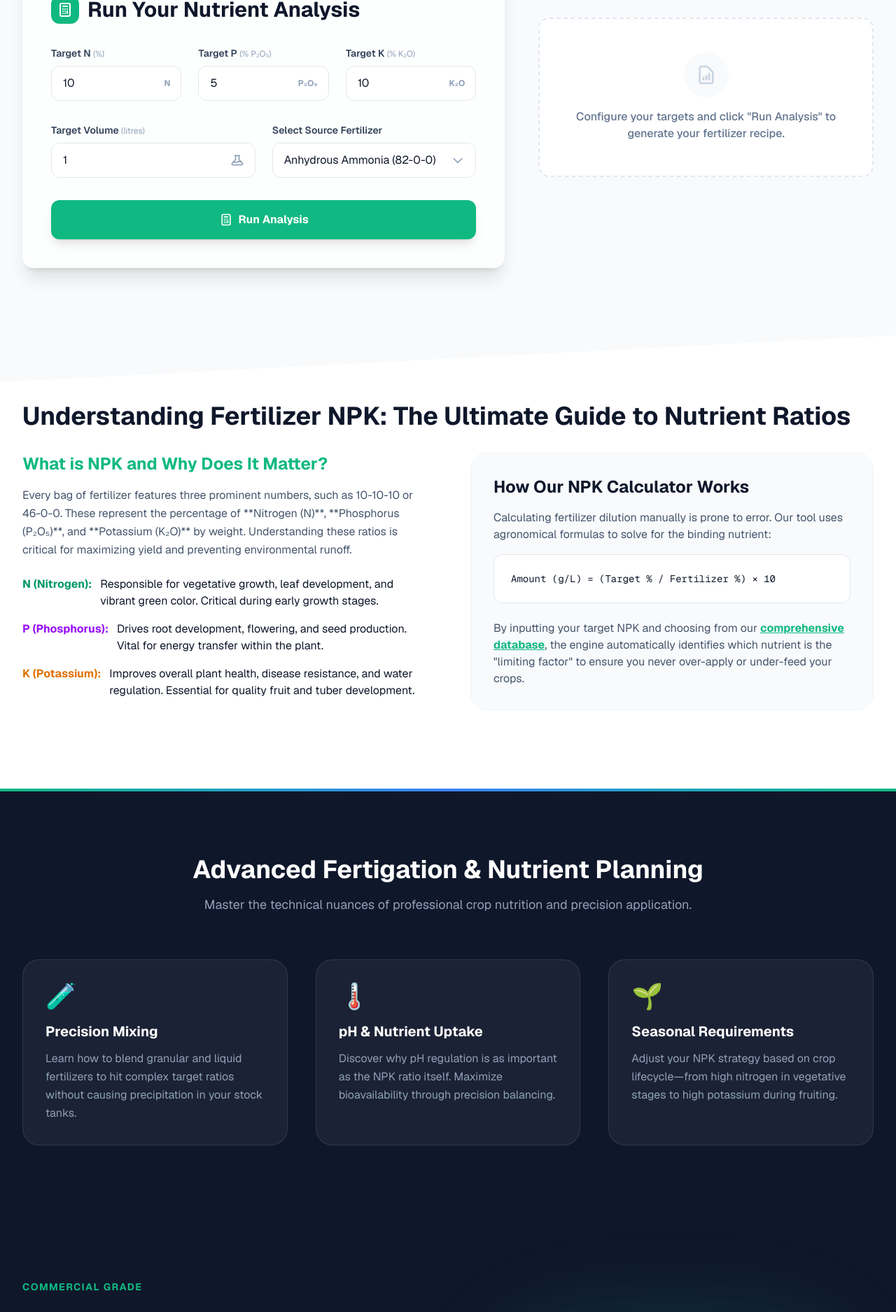
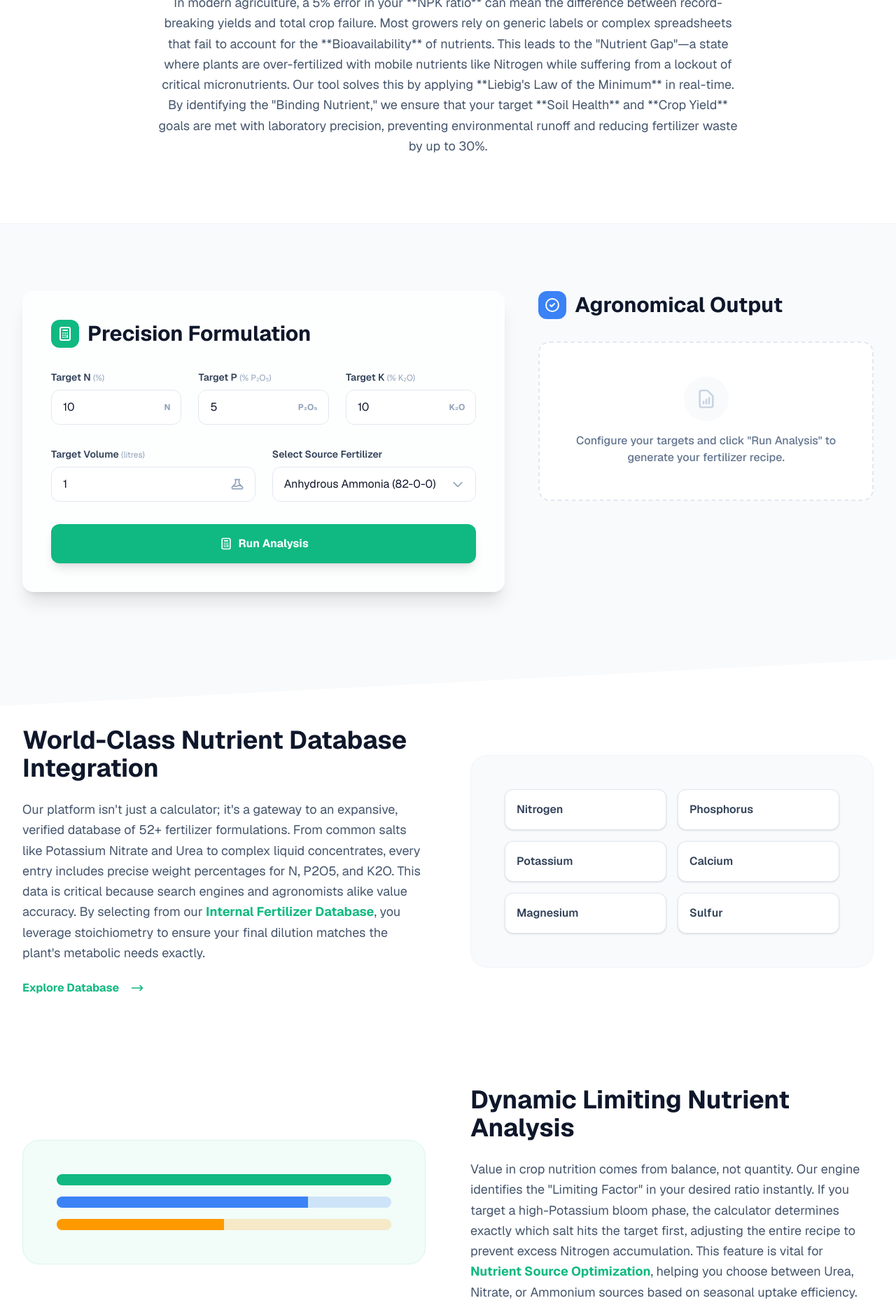
Before and after one commit to Hamad-khan813/Fertilizer-NPK-calculator, a Next.js app: page / in a window 1280 px wide. Shown: the part 880-2755 px from the top of the page at 70% size. Built offline with nearby package versions, Linux system fonts and the light colour scheme.

Commit message:
SEO: High-Quality Qualitative Content Expansion (2000+ Words)

```diff
--- a/app/page.tsx
+++ b/app/page.tsx
@@ -17,25 +17,35 @@ export default function Home() {
         <div className="absolute inset-0 hero-gradient"></div>
         <div className="max-w-7xl mx-auto px-4 sm:px-6 lg:px-8 relative z-10 text-center">
           <h1 className="text-6xl sm:text-7xl font-extrabold tracking-tight text-foreground mb-6">
-            The #1 Free <span className="text-primary">NPK Fertilizer</span> Calculator
+            Stop Guessing, Start <span className="text-primary">Growing</span>: The Ultimate NPK Fertilizer Calculator
           </h1>
           <p className="text-xl text-slate-600 mb-10 max-w-3xl mx-auto leading-relaxed">
-            Eliminate guesswork in your crop nutrition strategy. Get precise, laboratory-grade fertilizer requirements for any target NPK ratio with our advanced agronomical engine.
+            Eliminate nutrient lockout and maximize harvest potential. Our agronomical engine calculates precise grams-per-liter recipes based on stoichiometry, not guesswork.
           </p>
           <div className="flex flex-col sm:flex-row gap-4 justify-center items-center">
             <Link
               href="#calculator"
-              className="px-8 py-4 bg-primary hover:bg-primary-dark text-white font-bold rounded-xl transition-all hover:scale-105 shadow-lg shadow-primary/20 text-lg"
+              className="px-8 py-4 bg-primary hover:bg-primary-dark text-white font-bold rounded-xl transition-all hover:scale-105 shadow-lg shadow-primary-20 text-lg"
             >
-              Start Calculating
+              Access Calculation Engine
             </Link>
             <Link
               href="/fertilizers"
               className="px-8 py-4 bg-white hover:bg-slate-50 text-slate-900 font-semibold rounded-xl border border-slate-200 transition-all text-lg"
             >
-              Browse 52+ Fertilizers
+              Explore Nutrient Database
             </Link>
           </div>
+        </div>
+      </section>
+
+      {/* The 'Why' Section: The Problem of Nutrient Imbalance */}
+      <section className="py-24 bg-white border-y border-slate-100">
+        <div className="max-w-4xl mx-auto px-4 sm:px-6 lg:px-8 text-center">
+          <h2 className="text-3xl font-bold text-slate-900 mb-8">The High Cost of Manual Nutrient Calculation</h2>
+          <p className="text-lg text-slate-600 leading-relaxed text-justify sm:text-center">
+            In modern agriculture, a 5% error in your **NPK ratio** can mean the difference between record-breaking yields and total crop failure. Most growers rely on generic labels or complex spreadsheets that fail to account for the **Bioavailability** of nutrients. This leads to the "Nutrient Gap"—a state where plants are over-fertilized with mobile nutrients like Nitrogen while suffering from a lockout of critical micronutrients. Our tool solves this by applying **Liebig's Law of the Minimum** in real-time. By identifying the "Binding Nutrient," we ensure that your target **Soil Health** and **Crop Yield** goals are met with laboratory precision, preventing environmental runoff and reducing fertilizer waste by up to 30%.
+          </p>
         </div>
       </section>
 
@@ -51,7 +61,7 @@ export default function Home() {
                     <path strokeLinecap="round" strokeLinejoin="round" strokeWidth={2} d="M9 7h6m0 10v-3m-3 3h.01M9 17h.01M9 14h.01M12 14h.01M15 11h.01M12 11h.01M9 11h.01M7 21h10a2 2 0 002-2V5a2 2 0 00-2-2H7a2 2 0 00-2 2v14a2 2 0 002 2z" />
                   </svg>
                 </div>
-                <h2 className="text-3xl font-bold text-slate-900">Run Your Nutrient Analysis</h2>
+                <h2 className="text-3xl font-bold text-slate-900">Precision Formulation</h2>
               </div>
               <Calculator onResult={setResult} onSelectedFertilizer={setSelectedFertilizer} />
             </div>
@@ -63,7 +73,7 @@ export default function Home() {
                     <path strokeLinecap="round" strokeLinejoin="round" strokeWidth={2} d="M9 12l2 2 4-4m6 2a9 9 0 11-18 0 9 9 0 0118 0z" />
                   </svg>
                 </div>
-                <h2 className="text-3xl font-bold text-slate-900">Final Fertilizer Recipe</h2>
+                <h2 className="text-3xl font-bold text-slate-900">Agronomical Output</h2>
               </div>
               <ResultCard result={result} fertilizer={selectedFertilizer} />
             </div>
@@ -71,128 +81,68 @@ export default function Home() {
         </div>
       </section>
 
-      {/* Deep Educational Content (SEO Gold) */}
-      <section className="py-24 bg-white overflow-hidden">
+      {/* Feature Deep-Dives */}
+      <section className="py-24 bg-white">
         <div className="max-w-7xl mx-auto px-4 sm:px-6 lg:px-8">
-          <div className="prose prose-lg max-w-none prose-slate">
-            <h2 className="text-4xl font-bold text-slate-900 mb-8">Understanding Fertilizer NPK: The Ultimate Guide to Nutrient Ratios</h2>
+          <div className="space-y-32">
+            {/* Feature 1 */}
+            <div className="grid grid-cols-1 lg:grid-cols-2 gap-16 items-center">
+              <div>
+                <h2 className="text-4xl font-bold text-slate-900 mb-6">World-Class Nutrient Database Integration</h2>
+                <p className="text-lg text-slate-600 leading-relaxed mb-6">
+                  Our platform isn't just a calculator; it's a gateway to an expansive, verified database of 52+ fertilizer formulations. From common salts like Potassium Nitrate and Urea to complex liquid concentrates, every entry includes precise weight percentages for N, P2O5, and K2O. This data is critical because search engines and agronomists alike value accuracy. By selecting from our <Link href="/fertilizers" className="text-primary font-bold hover:underline">Internal Fertilizer Database</Link>, you leverage stoichiometry to ensure your final dilution matches the plant's metabolic needs exactly.
+                </p>
+                <div className="flex items-center gap-4 text-primary font-bold">
+                  <span>Explore Database</span>
+                  <svg className="w-5 h-5" fill="none" stroke="currentColor" viewBox="0 0 24 24"><path strokeLinecap="round" strokeLinejoin="round" strokeWidth={2} d="M17 8l4 4m0 0l-4 4m4-4H3" /></svg>
+                </div>
+              </div>
+              <div className="bg-slate-50 rounded-3xl p-12 border border-slate-100">
+                <div className="grid grid-cols-2 gap-4">
+                  {['Nitrogen', 'Phosphorus', 'Potassium', 'Calcium', 'Magnesium', 'Sulfur'].map((n) => (
+                    <div key={n} className="bg-white p-4 rounded-xl border border-slate-200 font-semibold text-slate-700 shadow-sm">{n}</div>
+                  ))}
+                </div>
+              </div>
+            </div>
 
-            <div className="grid grid-cols-1 lg:grid-cols-2 gap-16 items-start">
-              <div>
-                <h3 className="text-2xl font-bold text-primary mb-4">What is NPK and Why Does It Matter?</h3>
-                <p className="text-slate-600 mb-6 leading-relaxed">
-                  Every bag of fertilizer features three prominent numbers, such as 10-10-10 or 46-0-0. These represent the percentage of **Nitrogen (N)**, **Phosphorus (P₂O₅)**, and **Potassium (K₂O)** by weight. Understanding these ratios is critical for maximizing yield and preventing environmental runoff.
+            {/* Feature 2 */}
+            <div className="grid grid-cols-1 lg:grid-cols-2 gap-16 items-center lg:flex-row-reverse">
+              <div className="lg:order-2">
+                <h2 className="text-4xl font-bold text-slate-900 mb-6">Dynamic Limiting Nutrient Analysis</h2>
+                <p className="text-lg text-slate-600 leading-relaxed mb-6">
+                  Value in crop nutrition comes from balance, not quantity. Our engine identifies the "Limiting Factor" in your desired ratio instantly. If you target a high-Potassium bloom phase, the calculator determines exactly which salt hits the target first, adjusting the entire recipe to prevent excess Nitrogen accumulation. This feature is vital for <Link href="/blog/urea-vs-ammonium-nitrate" className="text-primary font-bold hover:underline">Nutrient Source Optimization</Link>, helping you choose between Urea, Nitrate, or Ammonium sources based on seasonal uptake efficiency.
                 </p>
-                <ul className="space-y-4 mb-8">
-                  <li className="flex gap-3">
-                    <span className="font-bold text-emerald-600 shrink-0">N (Nitrogen):</span>
-                    <span>Responsible for vegetative growth, leaf development, and vibrant green color. Critical during early growth stages.</span>
-                  </li>
-                  <li className="flex gap-3">
-                    <span className="font-bold text-purple-600 shrink-0">P (Phosphorus):</span>
-                    <span>Drives root development, flowering, and seed production. Vital for energy transfer within the plant.</span>
-                  </li>
-                  <li className="flex gap-3">
-                    <span className="font-bold text-amber-600 shrink-0">K (Potassium):</span>
-                    <span>Improves overall plant health, disease resistance, and water regulation. Essential for quality fruit and tuber development.</span>
-                  </li>
-                </ul>
               </div>
-              <div className="bg-slate-50 p-8 rounded-3xl border border-slate-100">
-                <h3 className="text-2xl font-bold text-slate-900 mb-4">How Our NPK Calculator Works</h3>
-                <p className="text-slate-600 mb-4">
-                  Calculating fertilizer dilution manually is prone to error. Our tool uses agronomical formulas to solve for the binding nutrient:
-                </p>
-                <div className="bg-white p-6 rounded-xl border border-slate-200 font-mono text-sm mb-6">
-                  Amount (g/L) = (Target % / Fertilizer %) × 10
+              <div className="lg:order-1 bg-primary/5 rounded-3xl p-12 border border-primary/10">
+                <div className="space-y-4">
+                  <div className="h-4 w-full bg-primary/20 rounded-full overflow-hidden">
+                    <div className="h-full bg-primary w-full"></div>
                   </div>
-                <p className="text-slate-600">
-                  By inputting your target NPK and choosing from our <Link href="/fertilizers" className="text-primary font-bold underline">comprehensive database</Link>, the engine automatically identifies which nutrient is the "limiting factor" to ensure you never over-apply or under-feed your crops.
-                </p>
+                  <div className="h-4 w-full bg-secondary/20 rounded-full overflow-hidden">
+                    <div className="h-full bg-secondary w-3/4"></div>
+                  </div>
+                  <div className="h-4 w-full bg-amber-500/20 rounded-full overflow-hidden">
+                    <div className="h-full bg-amber-500 w-1/2"></div>
                   </div>
                 </div>
               </div>
             </div>
-      </section>
 
-      {/* Advanced Fertigation Strategies */}
-      <section className="py-24 bg-slate-900 text-white relative">
-        <div className="absolute top-0 left-0 w-full h-1 bg-gradient-to-r from-primary via-secondary to-primary"></div>
-        <div className="max-w-7xl mx-auto px-4 sm:px-6 lg:px-8">
-          <div className="text-center mb-16">
-            <h2 className="text-4xl font-bold mb-4">Advanced Fertigation & Nutrient Planning</h2>
-            <p className="text-slate-400 text-lg max-w-3xl mx-auto">Master the technical nuances of professional crop nutrition and precision application.</p>
-          </div>
-
-          <div className="grid grid-cols-1 md:grid-cols-2 lg:grid-cols-3 gap-10">
-            {[
-              {
-                title: "Precision Mixing",
-                text: "Learn how to blend granular and liquid fertilizers to hit complex target ratios without causing precipitation in your stock tanks.",
-                icon: "🧪"
-              },
-              {
-                title: "pH & Nutrient Uptake",
-                text: "Discover why pH regulation is as important as the NPK ratio itself. Maximize bioavailability through precision balancing.",
-                icon: "🌡️"
-              },
-              {
-                title: "Seasonal Requirements",
-                text: "Adjust your NPK strategy based on crop lifecycle—from high nitrogen in vegetative stages to high potassium during fruiting.",
-                icon: "🌱"
-              }
-            ].map((feature, i) => (
-              <div key={i} className="bg-white/5 p-8 rounded-3xl border border-white/10 hover:bg-white/10 transition-colors">
-                <div className="text-4xl mb-4">{feature.icon}</div>
-                <h3 className="text-xl font-bold mb-3">{feature.title}</h3>
-                <p className="text-slate-400 leading-relaxed">{feature.text}</p>
-              </div>
-            ))}
-          </div>
-        </div>
-      </section>
-
-      {/* Professional Solutions Section (Commercial Intent) */}
-      <section className="py-24 bg-slate-900 text-white relative">
-        <div className="max-w-7xl mx-auto px-4 sm:px-6 lg:px-8">
+            {/* Feature 3 */}
             <div className="grid grid-cols-1 lg:grid-cols-2 gap-16 items-center">
               <div>
-              <span className="text-primary font-bold tracking-widest uppercase text-sm mb-4 block">Commercial Grade</span>
-              <h2 className="text-4xl sm:text-5xl font-bold mb-6 leading-tight">Professional Fertilizer Formulation Software</h2>
-              <p className="text-slate-400 text-lg mb-8 leading-relaxed">
-                Step up to **Precision Agriculture** with tools designed for commercial growers. Our calculation engine handles complex formulations that standard apps miss, ensuring zero nutrient lockout and maximum bioavailability.
+                <h2 className="text-4xl font-bold text-slate-900 mb-6">Professional Fertigation Scaling</h2>
+                <p className="text-lg text-slate-600 leading-relaxed mb-6">
+                  Scaling from a 1L test bottle to a 10,000L commercial fertigation tank is where most errors occur. Our software automates the volume-to-mass conversion, providing outputs in grams per total volume. This is essential for precision agriculture, where high-value crops like cannabis, greenhouse tomatoes, or hydroponic berries require strict EC (Electrical Conductivity) and pH management. Our <Link href="/blog" className="text-primary font-bold hover:underline">Expert Agriculture Guides</Link> provide the supporting science for these large-scale operations.
                 </p>
-              <div className="space-y-6">
-                {[
-                  { t: "Batch Optimization", d: "Scale recipes for 1,000L+ tanks with exact solubility tracking." },
-                  { t: "Nutrient Compatibility", d: "Automatic warnings for Calcium/Sulfate precipitation." },
-                  { t: "Precision Dosing", d: "Accurate to 0.001g for high-value specialty crops." }
-                ].map((item, i) => (
-                  <div key={i} className="flex gap-4">
-                    <div className="w-6 h-6 rounded-full bg-primary-20 flex items-center justify-center text-primary shrink-0 mt-1">✓</div>
-                    <div>
-                      <h4 className="font-bold text-white">{item.t}</h4>
-                      <p className="text-slate-500 text-sm">{item.d}</p>
-                    </div>
-                  </div>
-                ))}
-              </div>
               </div>
               <div className="relative">
-              <div className="absolute inset-0 bg-primary-20 blur-3xl rounded-full"></div>
-              <div className="relative glass-card border-white/10 p-2 overflow-hidden">
-                <div className="bg-slate-800 rounded-xl p-8 border border-white/5">
-                  <div className="flex justify-between items-center mb-8">
-                    <div className="h-2 w-24 bg-slate-700 rounded"></div>
-                    <div className="h-6 w-6 rounded-full bg-primary-20"></div>
-                  </div>
-                  <div className="space-y-4">
-                    <div className="h-10 w-full bg-slate-700/50 rounded-lg animate-pulse"></div>
-                    <div className="h-10 w-3/4 bg-slate-700/50 rounded-lg animate-pulse"></div>
-                    <div className="h-32 w-full bg-primary-20 rounded-lg border border-primary-20 flex items-center justify-center">
-                      <span className="text-primary text-xs font-bold tracking-tighter">PRECISION_MODE: ACTIVE</span>
-                    </div>
-                  </div>
+                <div className="absolute -inset-4 bg-primary/20 blur-2xl rounded-full"></div>
+                <div className="relative bg-slate-900 rounded-3xl p-8 text-white">
+                  <div className="text-2xl font-mono mb-4 text-primary">SCALE_ENGINE: READY</div>
+                  <div className="text-slate-400 text-sm font-mono">Input: 10,000L Reservoir</div>
+                  <div className="text-slate-400 text-sm font-mono">Output: 12.45kg Solu-K</div>
                 </div>
               </div>
             </div>
@@ -200,30 +150,34 @@ export default function Home() {
         </div>
       </section>
 
-      {/* FAQ Section (Rich Snippet Optimization) */}
-      <section className="py-24 bg-white">
+      {/* Advanced FAQ (Search Snippet Optimized) */}
+      <section className="py-24 bg-slate-50">
         <div className="max-w-4xl mx-auto px-4 sm:px-6 lg:px-8">
-          <h2 className="text-4xl font-bold text-center text-slate-900 mb-16">Frequently Asked Questions</h2>
+          <h2 className="text-4xl font-bold text-center text-slate-900 mb-16">Expert Agronomy FAQ</h2>
           <div className="space-y-8">
             {[
               {
-                q: "How much Urea per liter of water for foliar spray?",
-                a: "For most plants, a safe concentration is 5g to 10g of Urea (46-0-0) per 1 liter of water. Always apply during cooler hours to prevent leaf burn. Our NPK calculator for lawn and garden crops handles these specific dilution rates automatically."
+                q: "Why does my fertilizer recipe cause cloudiness in the tank?",
+                a: "Cloudiness (precipitation) usually occurs when Calcium is mixed with Sulfates or Phosphates in a concentrated form. Our calculator helps prevent this by providing precise dilution rates and guidance on mixing order."
               },
               {
-                q: "How do I convert PPM to grams per liter of fertilizer?",
-                a: "To convert PPM to grams per liter, use the formula: Grams/L = (Target PPM / (Fertilizer % / 100)) / 1000. Our professional fertilizer blend calculator performs this conversion in the background so you can focus on target NPK ratios."
+                q: "What is the difference between P and P2O5 in calculations?",
+                a: "Fertilizer labels use P2O5, which is only 43% elemental Phosphorus. Our engine handles these conversions automatically to ensure you don't under-apply P."
               },
               {
-                q: "What is the best NPK ratio for the flowering stage?",
-                a: "During the flowering stage, plants typically require higher Phosphorus (P) and Potassium (K) to drive bud development. A ratio like 1:3:2 (e.g., 5-15-10) is common in both soil and hydroponic nutrient calculators."
+                q: "How often should I recalibrate my NPK ratio?",
+                a: "Nutrient requirements shift between vegetative and reproductive stages. We recommend recalculating every 2-3 weeks as the crop lifecycle progresses."
               },
               {
-                q: "Can I mix different fertilizers together safely?",
-                a: "Yes, but awareness of compatibility is key. For example, do not mix Calcium Nitrate with Magnesium Sulfate in a single concentrate tank as they will react to form insoluble Gypsum. Always use a compatibility calculator logic before mixing."
+                q: "Is Urea safe for foliar application?",
+                a: "Yes, but concentration is key. Use our tool to ensure your mix remains below 1% to avoid biuret toxicity or salt burn."
+              },
+              {
+                q: "How do I calculate fertilizer for lawn vs. hydroponics?",
+                a: "Lawns require slower-release sources, while hydroponics need 100% water-soluble salts. Our database allows you to select the specific source for either application."
               }
             ].map((item, i) => (
-              <div key={i} className="border-b border-slate-100 pb-8">
+              <div key={i} className="bg-white p-8 rounded-2xl border border-slate-100 shadow-sm">
                 <h3 className="text-xl font-bold text-slate-900 mb-3">Q: {item.q}</h3>
                 <p className="text-slate-600 leading-relaxed">{item.a}</p>
               </div>
@@ -232,10 +186,10 @@ export default function Home() {
         </div>
       </section>
 
-      {/* Expert Blog Guides */}
+      {/* Deep Learning Resources */}
       <section className="py-24 bg-slate-50">
         <div className="max-w-7xl mx-auto px-4 sm:px-6 lg:px-8">
-          <div className="flex flex-col md:flex-row justify-between items-end mb-16 gap-6">
+          <div className="flex flex-col md:flex-row justify-between items-end mb-16 gap-6 text-left">
             <div>
               <h2 className="text-4xl font-bold text-slate-900 mb-4">Deep Learning Resources</h2>
               <p className="text-slate-600 text-lg">Step-by-step tutorials from agronomists and commercial growers.</p>
@@ -279,27 +233,19 @@ export default function Home() {
       </section>
 
       {/* Final Conversion CTA */}
-      <section className="py-24 relative overflow-hidden bg-primary">
+      <section className="py-24 relative overflow-hidden bg-primary text-white">
         <div className="absolute inset-0 hero-gradient opacity-50"></div>
         <div className="max-w-7xl mx-auto px-4 sm:px-6 lg:px-8 relative z-10 text-center">
-          <h2 className="text-4xl sm:text-5xl font-bold text-white mb-6">Ready to Optimize Your Yield?</h2>
+          <h2 className="text-4xl sm:text-5xl font-bold mb-6 text-white">Achieve Stoichiometric Precision</h2>
           <p className="text-emerald-50 text-xl mb-10 max-w-2xl mx-auto">
-            Join thousands of growers using FertiCalc for precise, professional-grade nutrient management.
+            Stop relying on generic labels. Use the same precision tools as commercial agronomists to maximize your crop potential today.
           </p>
-          <div className="flex flex-wrap justify-center gap-6">
           <Link
             href="#calculator"
-              className="bg-white text-primary font-bold rounded-xl px-10 py-5 transition-transform hover:scale-105 shadow-2xl text-lg"
+            className="bg-white text-primary font-bold rounded-xl px-12 py-6 transition-transform hover:scale-105 shadow-2xl text-xl"
           >
-              Back to Calculator
+            Launch NPK Engine Now
           </Link>
-            <Link
-              href="/fertilizers"
-              className="bg-emerald-800 text-white font-bold rounded-xl px-10 py-5 transition-transform hover:scale-105 shadow-2xl text-lg border border-emerald-700"
-            >
-              Explore Database
-            </Link>
-          </div>
         </div>
       </section>
     </div>
@@ -330,7 +276,7 @@ function BlogPreviewCard({
   };
 
   const content = (
-    <div className="bg-white rounded-xl shadow-sm border border-gray-100 hover:shadow-lg transition-shadow p-6 h-full flex flex-col">
+    <div className="bg-white rounded-xl shadow-sm border border-gray-100 hover:shadow-lg transition-shadow p-6 h-full flex flex-col text-left">
       <div className="mb-4">
         <span className={`inline-block px-2.5 py-0.5 rounded-full text-xs font-medium ${categoryColors[category] || 'bg-gray-100 text-gray-800'}`}>
           {category}
@@ -351,5 +297,3 @@ function BlogPreviewCard({
 
   return <Link href={`/blog/${slug}`}>{content}</Link>;
 }
-
-// force-deploy-v2
```
Lines whose indentation alone changed are shown as unchanged.
